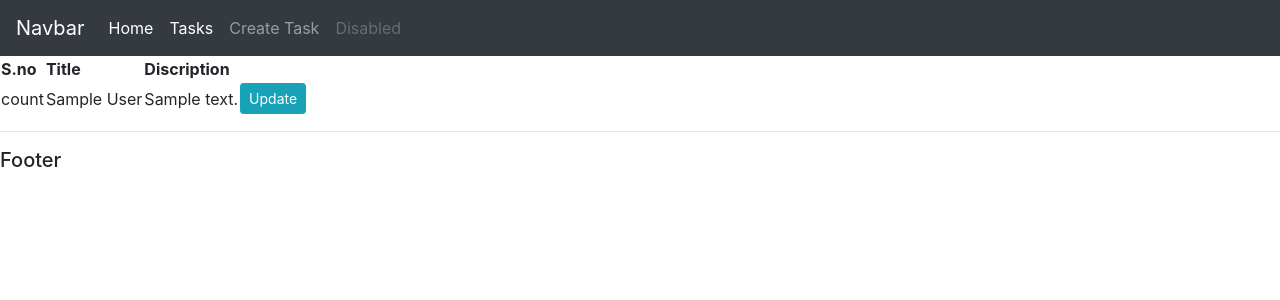
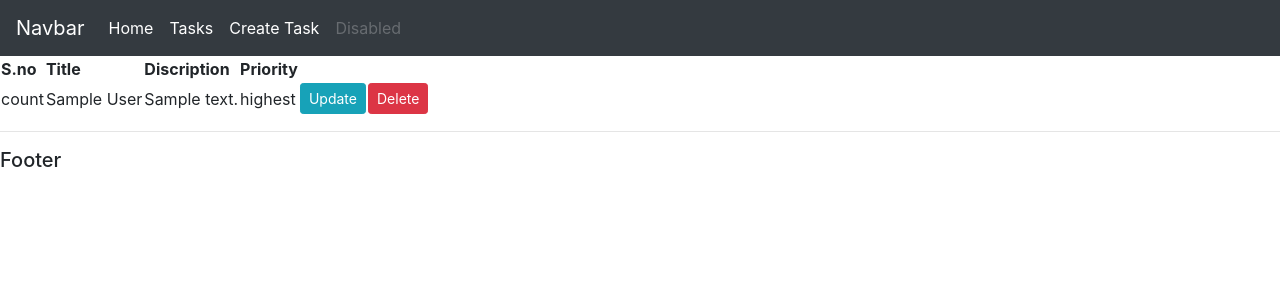
Before and after one commit to Dara-Ekanth/Daily_Task_Management, a Django app: page /view/task/ in a window 1280 px wide. Shown: the top 300 px of the page. Run offline with Django 3.2, Linux system fonts and the light colour scheme; tables that the repository leaves empty hold one stand-in row (values such as "Sample post"); some libraries are stand-ins or nearby versions.

Commit message:
tasks are ordred by priority.

```diff
--- a/Daily_task/accounts/models.py
+++ b/Daily_task/accounts/models.py
@@ -20,9 +20,10 @@ class beneficiare(models.Model):
 class tasks(models.Model):
 
     category = (
-        ('highest','higest'),
-        ('medium','medium'),
-        ('low','low'),
+        ('highest','highest'),
+        ('primary','primary'),
+        ('secondary','secondary'),
+        ('tertiary','tertiary')
     )
 
     # def deadline_cal(self):
--- a/Daily_task/accounts/templates/accounts/navbar.html
+++ b/Daily_task/accounts/templates/accounts/navbar.html
@@ -7,7 +7,7 @@
     <div class="navbar-nav">
       <a class="nav-item nav-link active" href="https://google.com">Home </a>
       <a class="nav-item nav-link active " href="{% url 'task_view' %}">Tasks</a>
-      <a class="nav-item nav-link" href="{% url 'create_task' %}">Create Task</a>
+      <a class="nav-item nav-link active" href="{% url 'create_task' %}">Create Task</a>
       <a class="nav-item nav-link disabled" href="#">Disabled</a>
     </div>
   </div>
--- a/Daily_task/accounts/templates/accounts/tasks.html
+++ b/Daily_task/accounts/templates/accounts/tasks.html
@@ -8,6 +8,7 @@
                     <th>S.no</th>
                     <th>Title</th>
                     <th>Discription</th>
+                    <th>Priority</th>
                 </tr>
                 {% for i in tasks %}
                     <tr>
@@ -21,7 +22,9 @@
                         <div class="col-md7">
                             <td>{{ i.description }}</td>
                         </div>
+                        <td>{{ i.priority }}</td>
                         <td><a class="btn btn-sm btn-info" href="{% url 'update_task' i.id %}">Update</a></td>
+                    <td><a class="btn btn-sm btn-danger" href="{% url 'delete_task' i.id %}"> Delete </a></td>
                     </tr>
                 {% endfor %}
             </table>
--- a/Daily_task/accounts/url.py
+++ b/Daily_task/accounts/url.py
@@ -6,4 +6,5 @@ urlpatterns = [
     path('create/task',views.create_task,name="create_task"),
     path('view/task/',views.view_tasks,name="task_view"),
     path('update/task/<str:pk>',views.update_task,name="update_task"),
+    path('delete/task/<str:pk>',views.delete_task,name="delete_task"),
 ]
--- a/Daily_task/accounts/views.py
+++ b/Daily_task/accounts/views.py
@@ -15,7 +15,7 @@ def reg_view(request):
             registration_form.save()
             message = "User Successfully Registered."
             messages.success(request,message)
-            return redirect('home')
+            return redirect('task_view')
         else:
             message = "User Registration Failed."
             messages.error(request,message)
@@ -32,7 +32,7 @@ def create_task(request):
             message = "Task has been created Successfully."
             messages.success(request, message)
             print("It must be succes")
-            return redirect('home')
+            return redirect('task_view')
         else:
             message = "Task Creation Failed."
             messages.error(request,message)
@@ -43,13 +43,13 @@ def create_task(request):
     return render(request,'accounts/create_task.html',context)
 
 def view_tasks(request):
-    task = tasks.objects.all()
+    task = tasks.objects.all().order_by('priority')
     context = {"tasks":task}
     return render(request,'accounts/tasks.html',context)
 
 def update_task(request,pk):
     task = tasks.objects.get(id=pk)
-    form = task_form(instance=task)
+    form = task_form(instance=task)               #task_form is the name of the form.
     if request.method == 'POST':
         form = task_form(request.POST,instance=task)
         if form.is_valid():
@@ -57,3 +57,8 @@ def update_task(request,pk):
             return redirect('task_view')
     context = {'form_table':form}
     return render(request,'accounts/create_task.html',context)
+
+def delete_task(request,pk):
+    task = tasks.objects.get(id=pk)
+    task.delete()
+    return render(request,'accounts/confirm_delete_task.html')
```
Also changed, not shown: Daily_task/accounts/forms.py (line endings or trailing spaces).
